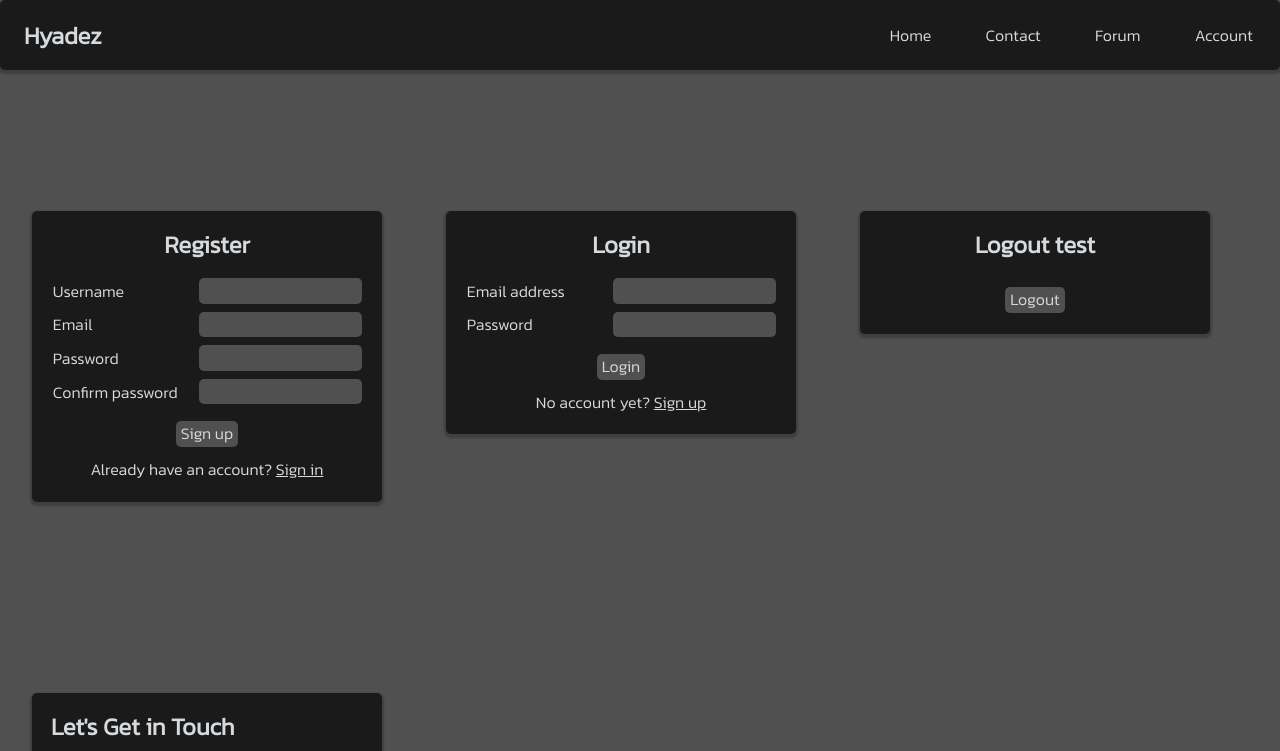
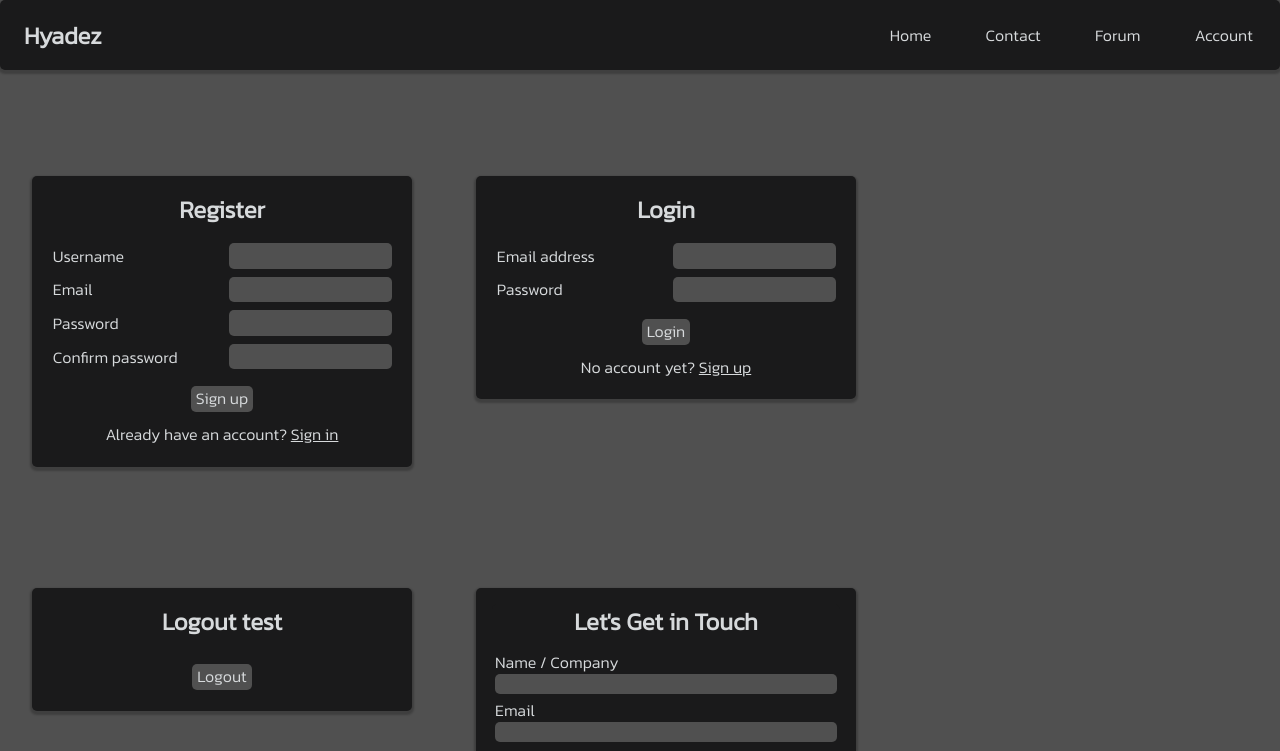
Before and after one commit to heyaleks21/hyadez, a React (Vite) app: page / in a window 1280 px wide. Shown: the top 751 px of the page. Built offline with nearby package versions, Linux system fonts and the light colour scheme; no server answers.

Commit message:
ginfg3ui4n

```diff
--- a/src/contact-form/Contact.jsx
+++ b/src/contact-form/Contact.jsx
@@ -36,7 +36,7 @@ const Contact = () => {
                 type="textarea"
                 name="msg"
                 required="yes"
-                rows="5"
+                rows="4"
               />
               <div className="button-container">
                 <button className="submit-button" type="submit" name="name">
--- a/src/contact-form/contact.css
+++ b/src/contact-form/contact.css
@@ -5,6 +5,7 @@
 .heading1 {
   color: var(--main-color2);
   padding-bottom: 0.3em;
+  text-align: center;
 }
 .submit-form {
   display: flex;
--- a/src/registration/registration.css
+++ b/src/registration/registration.css
@@ -6,8 +6,8 @@
 
   padding: 1em 2em;
   display: inline-flex;
-  width: 350px;
-  height: 450px;
+  width: 380px;
+  height: 380px;
   align-items: center;
   justify-content: center;
   overflow: hidden;
```
